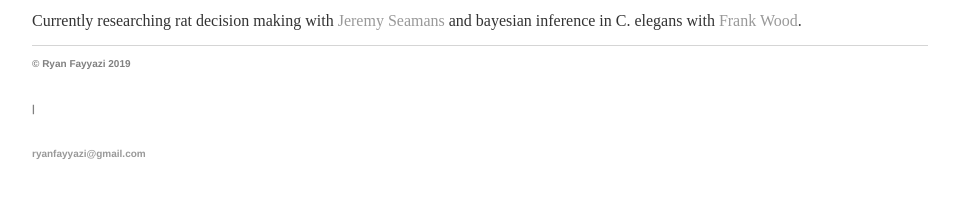
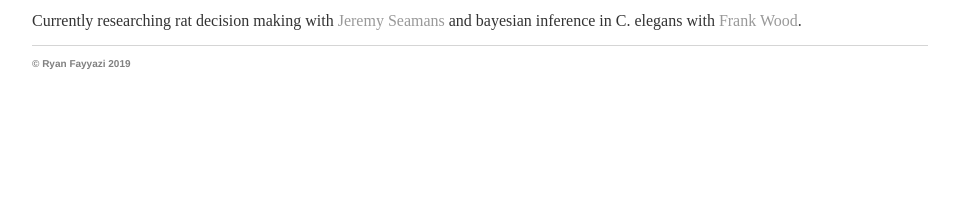
Before and after one commit to rfayyazi/rfayyazi.github.io, a Jekyll site: the page built from index.html, in a window 1280 px wide. Shown: the part 216-414 px from the top of the page, without its empty margins (160-1119 px from the left). Built offline with Jekyll 4.4.1, drawn with Linux system fonts in a browser that asks for light colours.

Commit message:
Update default.html

```diff
--- a/_layouts/default.html
+++ b/_layouts/default.html
@@ -23,9 +23,6 @@
 	    		<ul>
 <!-- 	        		<li><a href="mailto:rfayyazi@gmail.com">email</a></li> -->
 				<li><p style="color:grey;font-size:10px;">&copy Ryan Fayyazi 2019 </p><li>
-				<li><p style="color:grey;font-size:10px;"> | </p><li>
-				<li><p style="color:grey;font-size:10px;"><a href="mailto:ryanfayyazi@gmail.com">ryanfayyazi@gmail.com</a></p><li>
-
 			</ul>
 			</footer>
 		</body>
```
